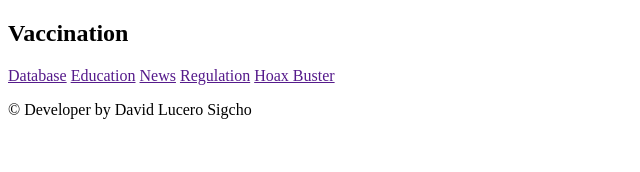
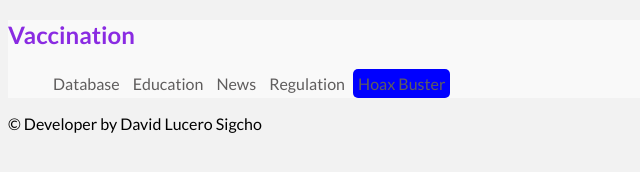
Before and after one commit to DavidLuceroSigcho/LaunchX-by-Microsoft, a plain HTML site: page Frontend/3. Practicas CSS/index.html in a window 1280 px wide. Shown: the whole page, without its empty margins (0-640 px from the left). Drawn offline with Linux system fonts and the light colour scheme.

Commit message:
Update Files

```diff
--- a/Frontend/3. Practicas CSS/css/styles.css
+++ b/Frontend/3. Practicas CSS/css/styles.css
@@ -7,3 +7,45 @@
 *{
 
 }
+
+body{
+    background: #f2f2f2;
+    font-family: 'Lato', sans-serif;
+}
+
+.header {
+
+}
+.nav-main {
+    margin-top: 10px;
+    position: relative;
+    background: #ffffff7e;
+}
+.nav-main__txt {
+    color: blueviolet;
+    text-decoration: none;
+}
+.nav-main__item {
+    display: inline-block;
+}
+.nav-main__item a {
+    color: rgb(95, 93, 93);
+    padding: 5px;
+    border-radius: 5px;
+    text-decoration: none;
+
+}
+.nav-main__item a:hover {
+    color: aqua;
+}
+.nav-main__item a:active {
+    color:brown;
+}
+.nav-main__botton {
+    display: inline-block;
+    background-color:blue;
+    color: #fff;
+    text-decoration: none;
+    padding: 16px 30px;
+    border-radius: 5px;
+}
--- a/Frontend/3. Practicas CSS/index.html
+++ b/Frontend/3. Practicas CSS/index.html
@@ -5,22 +5,19 @@
     <meta http-equiv="X-UA-Compatible" content="IE=edge">
     <meta name="viewport" content="width=device-width, initial-scale=1.0">
     <title>Practicas CSS LaunchX</title>
+    <link rel="stylesheet" href="./css/styles.css">
 </head>
 <body>
     <header class="header">
-        <nav class="nav">
-            <div class="nav_container">
-                <div>
-                    <h1 class="txt_title_nav">Vaccination</h1>
-                </div>
-                <div class="nav_container_menu">
-                    <a href="" class="navlinks">Database</a>
-                    <a href="" class="navlinks">Education</a>
-                    <a href="" class="navlinks">News</a>
-                    <a href="" class="navlinks">Regulation</a>
-                    <a href="" class="navbotton">Hoax Buster</a>
-                </div>
-            </div>
+        <nav class="nav-main">
+            <h1><a href="" class="nav-main__txt">Vaccination</a></h1>
+                <ul>
+                    <li class="nav-main__item"><a href="#">Database</a></li>
+                    <li class="nav-main__item"><a href="#">Education</a></li>
+                    <li class="nav-main__item"><a href="#">News</a></li>
+                    <li class="nav-main__item"><a href="#">Regulation</a></li>
+                    <li class="nav-main__item"><a href="#" class="nav-main__botton">Hoax Buster</a></li>
+                </ul>
 
         </nav>
     </header>
```
Also changed, not shown: Backend/Java/File.txt (added).
